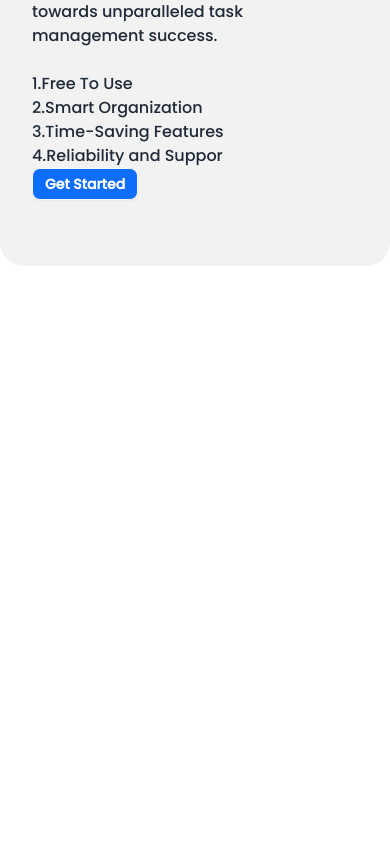
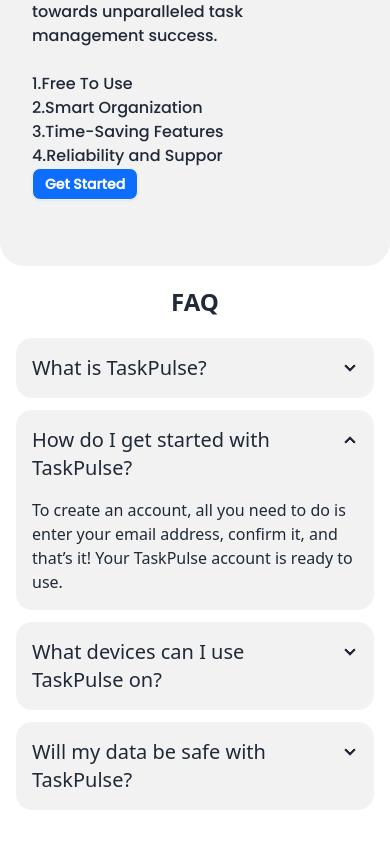
Before and after one commit to ayon121/TaskManager_Website_React, a React (Vite) app: page / in a window 390 px wide. Shown: the part 1456-2298 px from the top of the page. Before the commit the page ends 1742 px from the top, so only its background shows below. Built offline with nearby package versions, Linux system fonts and the light colour scheme.

Commit message:
faq added

```diff
--- /dev/null
+++ b/src/Components/Pages/Home/FAQ/Question.jsx
@@ -0,0 +1,52 @@
+
+
+const Question = () => {
+    return (
+        <div>
+            <div>
+                <h1 className="text-2xl md:text-4xl lg:text-5xl font-extrabold text-center">FAQ</h1>
+            </div>
+            <div className="max-w-7xl mx-auto px-4 mt-5 mb-8">
+                <div className="collapse collapse-arrow bg-base-200 mb-3">
+                    <input type="radio" name="my-accordion-2" checked="checked" />
+                    <div className="collapse-title text-xl font-medium">
+                        What is TaskPulse?
+                    </div>
+                    <div className="collapse-content">
+                        <p>It is a task manager website. TaskPulse: Empowering tasks effortlessly for students, developers, and professionals.</p>
+                    </div>
+                </div>
+                <div className="collapse collapse-arrow bg-base-200 mb-3">
+                    <input type="radio" name="my-accordion-2" checked="checked" />
+                    <div className="collapse-title text-xl font-medium">
+                    How do I get started with TaskPulse?
+                    </div>
+                    <div className="collapse-content">
+                        <p>To create an account, all you need to do is enter your email address, confirm it, and that’s it! Your TaskPulse account is ready to use.</p>
+                    </div>
+                </div>
+                <div className="collapse collapse-arrow bg-base-200 mb-3">
+                    <input type="radio" name="my-accordion-2" />
+                    <div className="collapse-title text-xl font-medium">
+                        What devices can  I  use TaskPulse on?
+                    </div>
+                    <div className="collapse-content">
+                        <p>You can use TaskPulse in any browser, as a desktop app (for Windows or Mac), or as a mobile app (for iOS or Android).</p>
+                    </div>
+                </div>
+                <div className="collapse collapse-arrow bg-base-200 mb-3">
+                    <input type="radio" name="my-accordion-2" />
+                    <div className="collapse-title text-xl font-medium">
+                    Will my data be safe with TaskPulse?
+                    </div>
+                    <div className="collapse-content">
+                        <p>As safe as can be. TaskPulse stores data in 17 data centers and 600 servers in North America and Europe, depending on the country you are in. All of our data collecting and handling procedures are fully GDPR-compliant.</p>
+                    </div>
+                </div>
+            </div>
+
+        </div>
+    );
+};
+
+export default Question;
--- a/src/Components/Pages/Home/Home.jsx
+++ b/src/Components/Pages/Home/Home.jsx
@@ -1,5 +1,6 @@
 import Navbar from "../../Shared/Navbar";
 import Banner from "./Banner/Banner";
+import Question from "./FAQ/Question";
 import WhomUse from "./WhomUse/WhomUse";
 import WhyTaskPulse from "./WhyTaskPulse/WhyTaskPulse";
 
@@ -11,6 +12,7 @@
             <Banner></Banner>
             <WhomUse></WhomUse>
             <WhyTaskPulse></WhyTaskPulse>
+            <Question></Question>
         </div>
     );
 };
```
